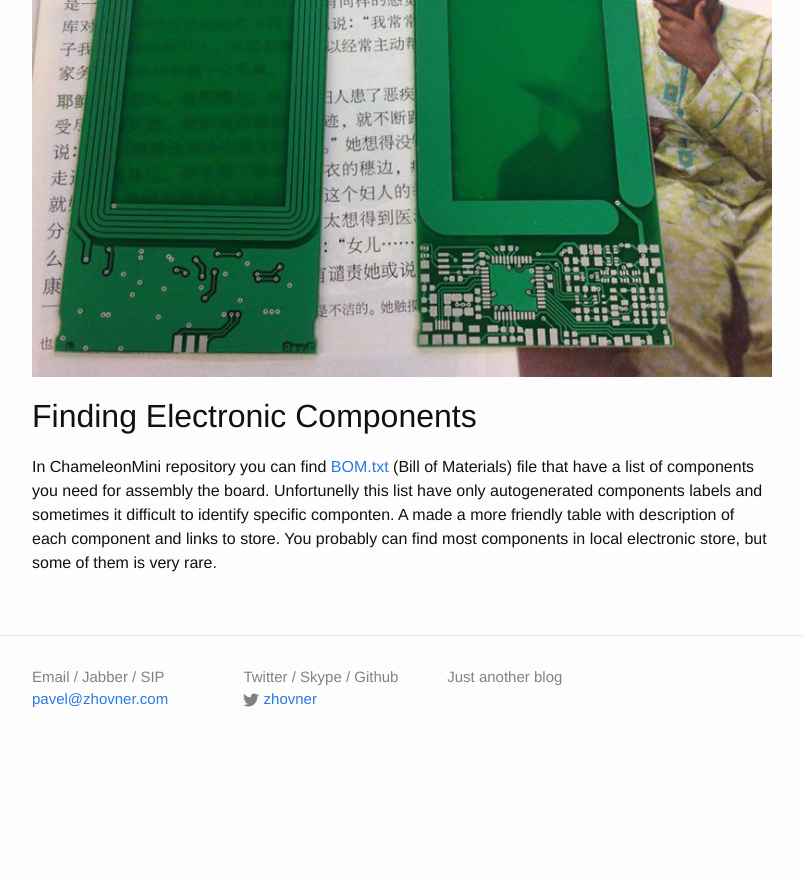
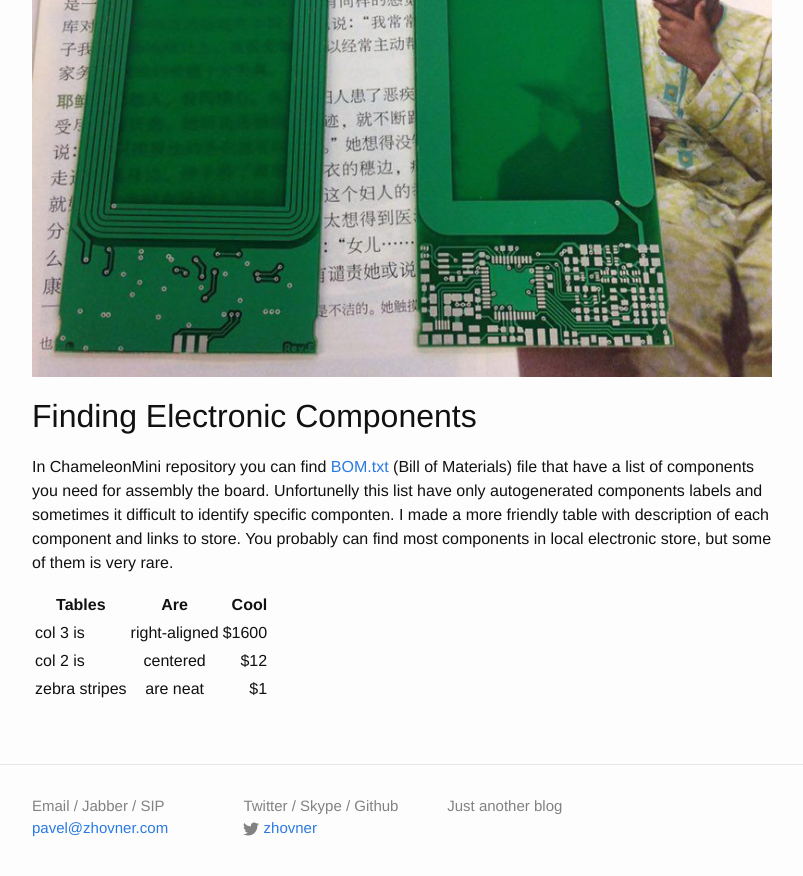
Before and after one commit to zhovner/zhovner.github.com, a Jekyll site: the page built from _posts/2016-04-2-ChameleonMini-assembly-from-scratch.markdown, in a window 1280 px wide and 900 px high, scrolled down 1912 px. Shown: the top 876 px of the window, without its empty margins (238-1041 px from the left). Built offline with Jekyll 4.4.1, drawn with Linux system fonts in a browser that asks for light colours; comment, search, counter and statistics services are not loaded; before the commit the page ends 2683 px from its top, so only the background shows below that.

Commit message:
chameleon

```diff
--- a/_posts/2016-04-2-ChameleonMini-assembly-from-scratch.markdown
+++ b/_posts/2016-04-2-ChameleonMini-assembly-from-scratch.markdown
@@ -35,5 +35,11 @@ I made my in university laboratory on 1mm textolit and without silk mask.
 ## Finding Electronic Components
 
 In ChameleonMini repository you can find [BOM.txt](https://github.com/emsec/ChameleonMini/blob/master/Doc/BOM.txt) (Bill of Materials) file that have a list of components you need for assembly the board.
-Unfortunelly this list have only autogenerated components labels and sometimes it difficult to identify specific componten. A made a more friendly table with description of each component and links to store.
+Unfortunelly this list have only autogenerated components labels and sometimes it difficult to identify specific componten. I made a more friendly table with description of each component and links to store.
 You probably can find most components in local electronic store, but some of them is very rare.
+
+| Tables        | Are           | Cool  |
+| ------------- |:-------------:| -----:|
+| col 3 is      | right-aligned | $1600 |
+| col 2 is      | centered      |   $12 |
+| zebra stripes | are neat      |    $1 |
```
